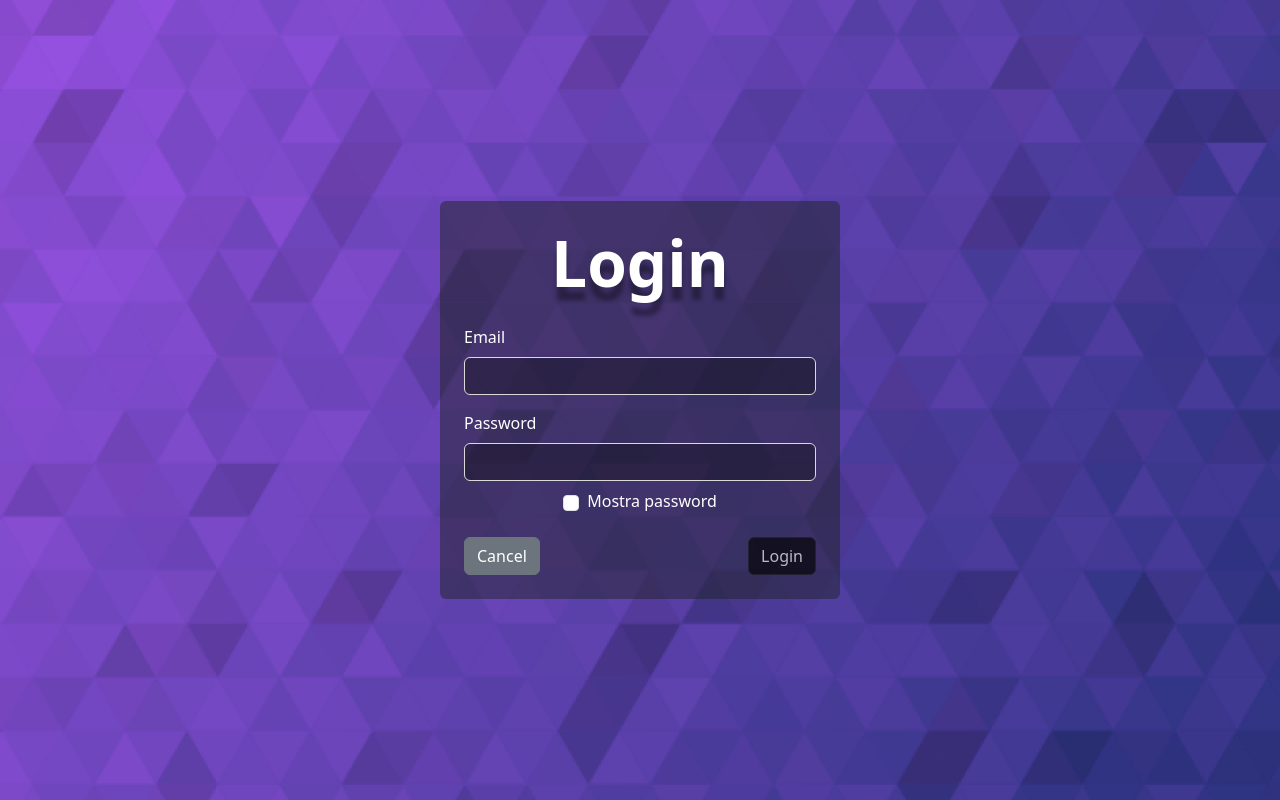
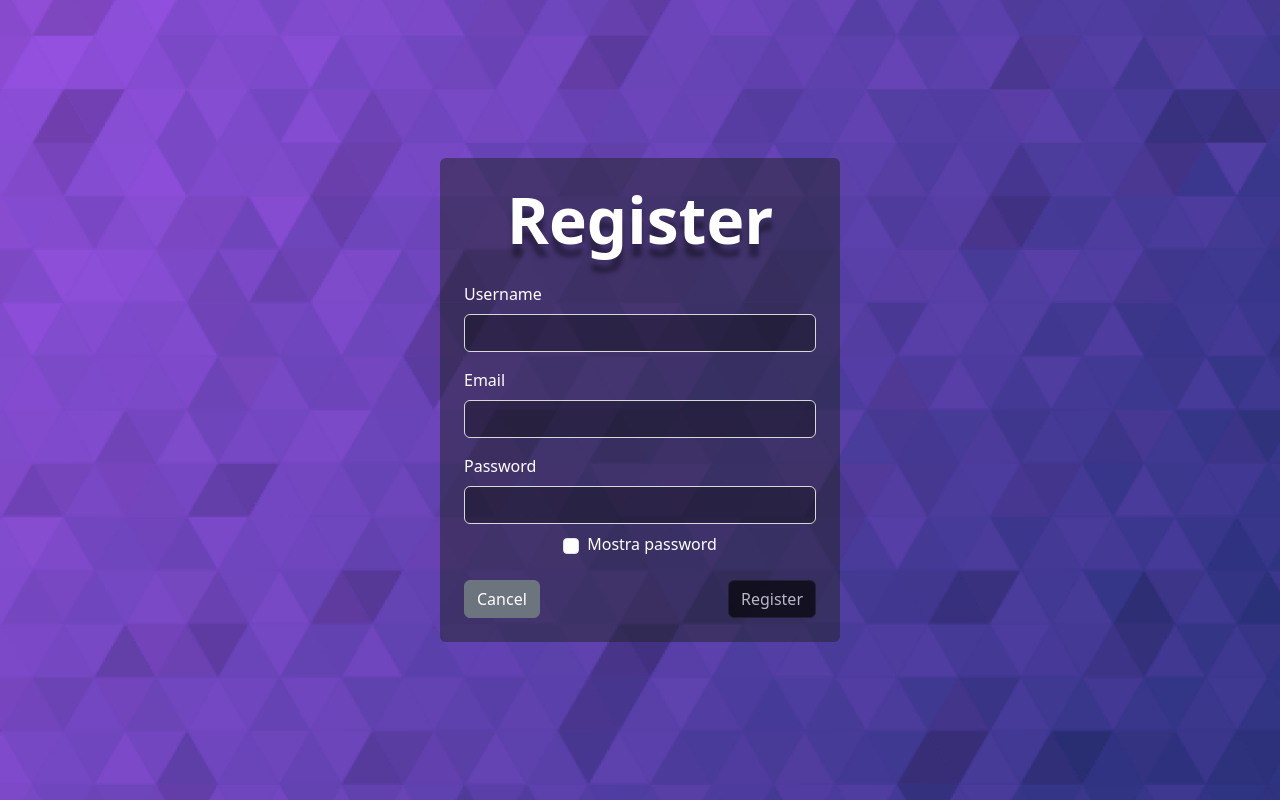
Before and after one commit to Classi-di-Andrea-Trentini/progetto-secondo-quadrimestre-gavatta-kushnir-lutteri-zorza, an Angular app in the folder game-pulse/: page / in a window 1280 px wide. Built offline with nearby package versions, Linux system fonts and the light colour scheme.

Commit message:
aggiunto e terminato componente register

```diff
--- a/game-pulse/src/app/app.component.html
+++ b/game-pulse/src/app/app.component.html
@@ -1 +1,2 @@
-<app-login></app-login>
+<!-- <app-login></app-login> -->
+<app-register></app-register>
--- a/game-pulse/src/app/app.component.ts
+++ b/game-pulse/src/app/app.component.ts
@@ -1,10 +1,10 @@
 import { Component } from '@angular/core';
 import { RouterOutlet } from '@angular/router';
-import { LoginComponent } from './login/login.component';
+import { RegisterComponent } from './register/register.component';
 
 @Component({
   selector: 'app-root',
-  imports: [LoginComponent],
+  imports: [RegisterComponent],
   templateUrl: './app.component.html',
   styleUrl: './app.component.css'
 })
--- /dev/null
+++ b/game-pulse/src/app/register/register.component.css
@@ -0,0 +1,49 @@
+#sfondo {
+    background-image: url("/image.png");
+    background-repeat: no-repeat;
+    background-position: center;
+    background-size: cover;
+  }
+
+  .container {
+    max-width: 400px;
+    width: 100%;
+  }
+
+  .register {
+    font-size: 64px;
+    font-weight: bold;
+    text-shadow: 0px 13px 4px rgba(0, 0, 0, 0.34);
+  }
+
+  .form-control {
+    background: rgba(6.38, 5.82, 5.82, 0.35);
+    border: 1px solid #D9D9D9;
+    color: white;
+  }
+
+  .form-control:focus {
+    background: rgba(6.38, 5.82, 5.82, 0.35);
+    border-color: #D9D9D9;
+    color: white;
+  }
+
+  .btn-primary {
+    background-color: #000000;
+    border-color: #1A1A1A;
+  }
+
+  .btn-primary:hover {
+    background-color: #1A1A1A;
+    border-color: #000000;
+  }
+
+  .btn-secondary {
+    background-color: #6c757d;
+    border-color: #6c757d;
+  }
+
+  .btn-secondary:hover {
+    background-color: #5a6268;
+    border-color: #545b62;
+  }
--- /dev/null
+++ b/game-pulse/src/app/register/register.component.html
@@ -0,0 +1,61 @@
+<div id="sfondo" class="d-flex justify-content-center align-items-center vh-100">
+    <div class="container bg-dark bg-opacity-50 p-4 rounded" style="max-width: 400px">
+        <div class="title text-center mb-4">
+            <div class="register display-4 text-white">Register</div>
+        </div>
+        <form #registerForm="ngForm" (ngSubmit)="onSubmit(registerForm)">
+            <div class="form-group mb-3">
+                <label for="userField" class="form-label text-white">Username</label>
+                <input
+                    type="text"
+                    id="userField"
+                    name="username"
+                    [(ngModel)]="username"
+                    class="form-control"
+                    required
+                />
+            </div>
+            <div class="form-group mb-3">
+                <label for="emailField" class="form-label text-white">Email</label>
+                <input
+                    type="email"
+                    id="emailField"
+                    name="email"
+                    [(ngModel)]="email"
+                    class="form-control"
+                    required
+                />
+            </div>
+            <div class="form-group mb-3">
+                <label for="passwordField" class="form-label text-white">Password</label>
+                <input
+                    id="passwordField"
+                    name="password"
+                    [(ngModel)]="password"
+                    [type]="showPassword ? 'text' : 'password'"
+                    class="form-control"
+                    required
+                />
+                <div class="form-check d-flex justify-content-center align-items-center mt-2">
+                    <input
+                        type="checkbox"
+                        class="form-check-input me-2"
+                        (click)="togglePasswordVisibility()"
+                        id="showPasswordCheckbox"
+                    />
+                    <label class="form-check-label text-white" for="showPasswordCheckbox">
+                        Mostra password
+                    </label>
+                </div>
+            </div>
+            <div class="d-flex justify-content-between mt-4">
+                <button type="button" class="btn btn-secondary" (click)="annulla()">
+                    Cancel
+                </button>
+                <button type="submit" class="btn btn-primary" [disabled]="!registerForm.valid">
+                    Register
+                </button>
+            </div>
+        </form>
+    </div>
+</div>
--- /dev/null
+++ b/game-pulse/src/app/register/register.component.ts
@@ -0,0 +1,33 @@
+import { Component } from '@angular/core';
+import { FormsModule } from '@angular/forms';
+import { NgForm } from '@angular/forms';
+
+@Component({
+  selector: 'app-register',
+  imports: [FormsModule],
+  templateUrl: './register.component.html',
+  styleUrl: './register.component.css'
+})
+export class RegisterComponent {
+  username: string = '';
+  email: string = '';
+  password: string = '';
+  showPassword: boolean = false;
+
+  onSubmit(form: NgForm): void {
+    if (form.valid) {
+      console.log('Username:', this.username);
+      console.log('Email:', this.email);
+      console.log('Password:', this.password);
+    }
+  }
+
+  annulla(): void {
+    // Return to the home page or perform cancel action
+    console.log('Annulla');
+  }
+
+  togglePasswordVisibility(): void {
+    this.showPassword = !this.showPassword;
+  }
+}
```
Also changed, not shown: 1 other file (tests, documents, lock files or other folders).
